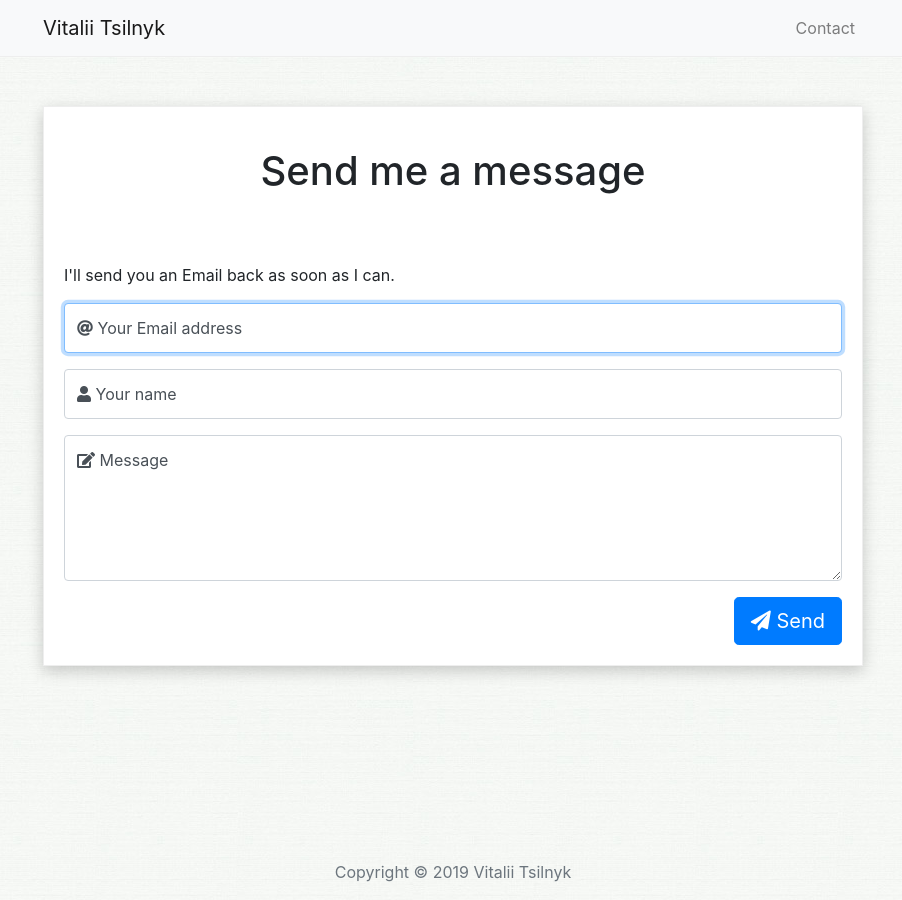
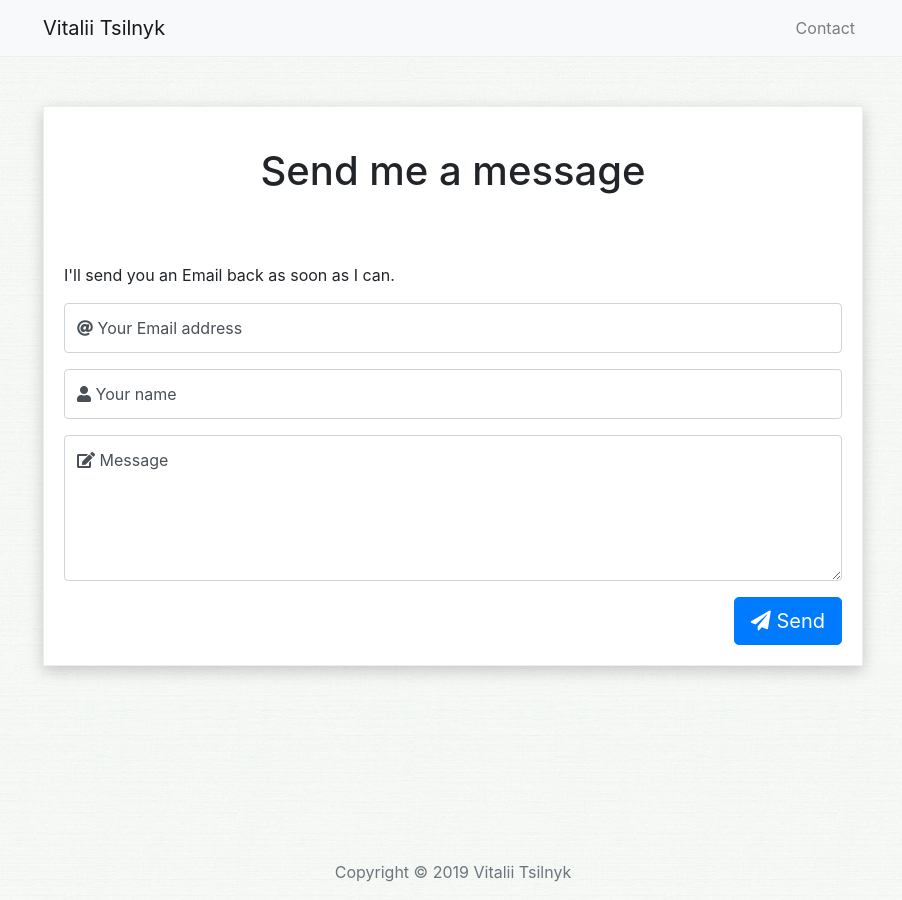
Before and after one commit to VitaliiTsilnyk/VitaliiTsilnyk.github.io, a Jekyll site: the page built from contact.html, in a window 1280 px wide. Shown: the whole page, without its empty margins (187-1089 px from the left). Built offline with Jekyll 4.4.1, drawn with Linux system fonts in a browser that asks for light colours.

Commit message:
Contact form fix

```diff
--- a/contact.html
+++ b/contact.html
@@ -11,7 +11,7 @@ heading: Send me a message
 <form action="https://formcarry.com/s/{{ site.formcarry.form_key }}" method="POST" accept-charset="UTF-8">
 
     <div class="form-label-group">
-        <input id="contact-form-email" type="email" name="email" class="form-control" placeholder="Your Email address" required autofocus>
+        <input id="contact-form-email" type="email" name="email" class="form-control" placeholder="Your Email address" required>
         <label for="contact-form-email"><i class="fas fa-at"></i> Your Email address</label>
     </div>
     <div class="form-label-group">
```
